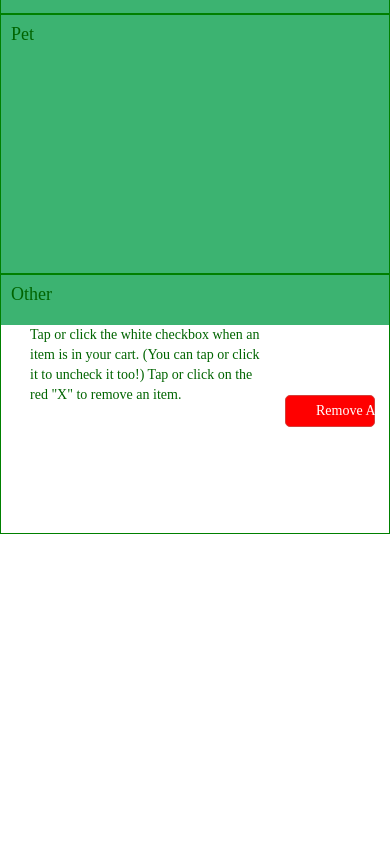
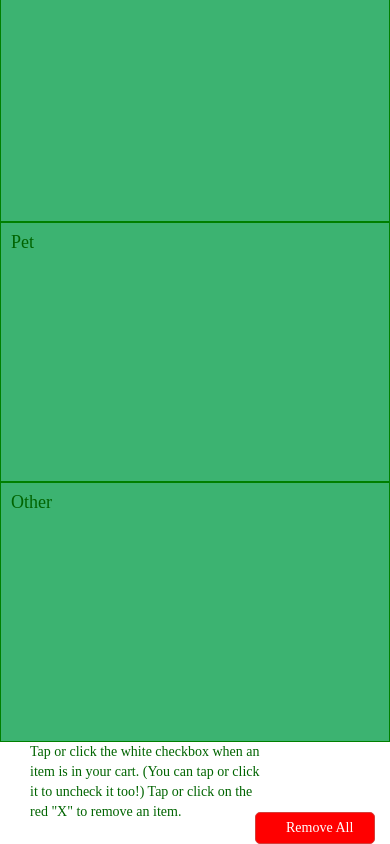
Before and after one commit to otterry53/shopping-list-app, a plain HTML site: page index.html in a window 390 px wide. Shown: the part 2492-3336 px from the top of the page. Before the commit the page ends 3026 px from the top, so only its background shows below. Drawn offline with nearby package versions, Linux system fonts and the light colour scheme.

Commit message:
fix overlapping columns and remove all button on xs

```diff
--- a/css/mystyle.css
+++ b/css/mystyle.css
@@ -84,7 +84,7 @@ body {
 }
 
 .list-column-row {
-    height: 26rem;
+    height: auto;
     display: block;
     clear: both;
 }
--- a/index.html
+++ b/index.html
@@ -111,7 +111,7 @@
 
     <footer class="container">
         <p class="col-xs-9 col-med-7">Tap or click the white checkbox when an item is in your cart. (You can tap or click it to uncheck it too!) Tap or click on the red "X" to remove an item.</p>
-        <button class="col-xs-3 col-xs-offset-9 col-md-2 col-md-offset-10 delete-all btn btn-danger">Remove All</button>
+        <button class="col-xs-4 col-xs-offset-8 col-md-2 col-md-offset-10 delete-all btn btn-danger">Remove All</button>
     </footer>
 
     <script src="http://code.jquery.com/jquery.min.js"></script>
```
